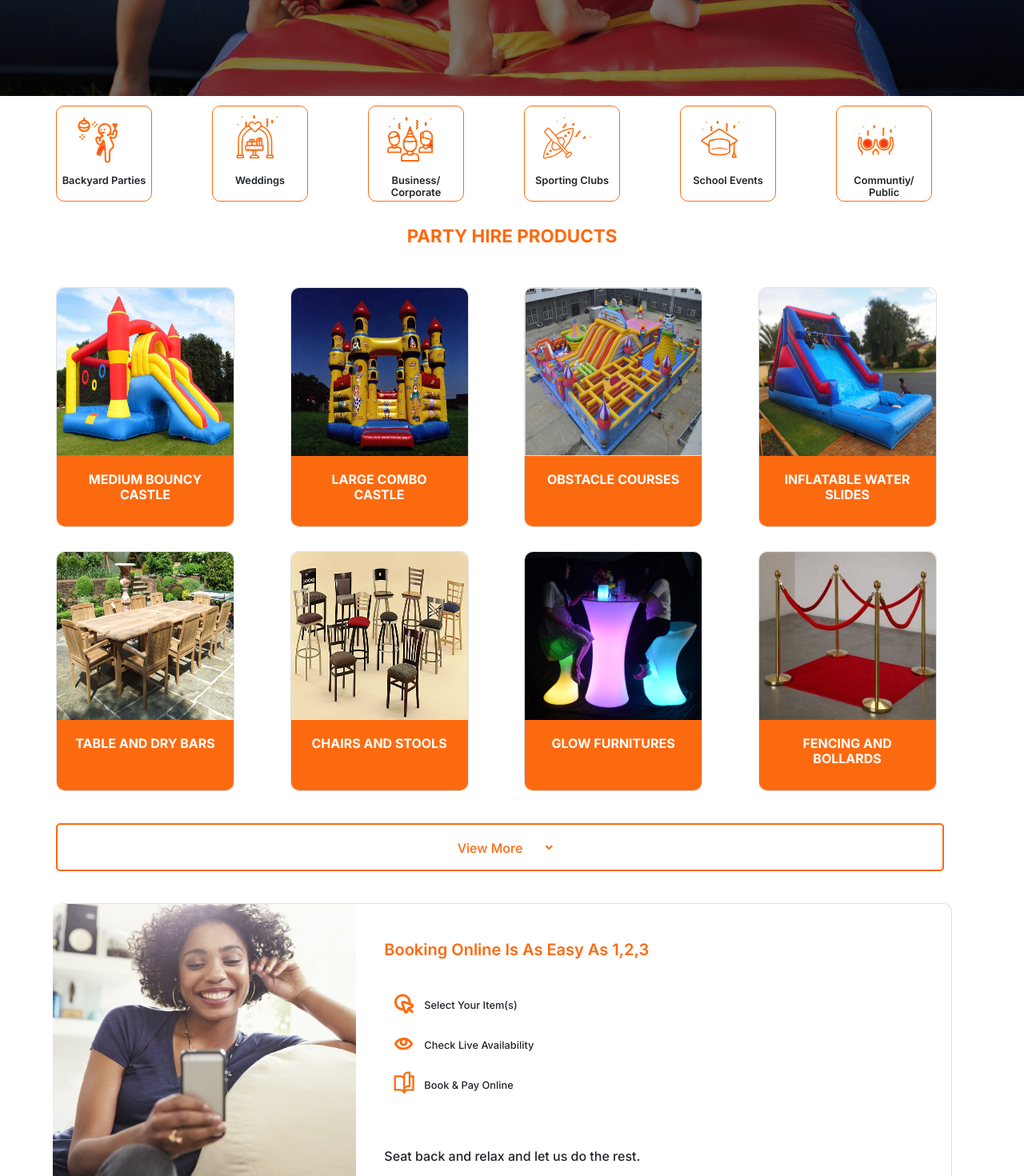
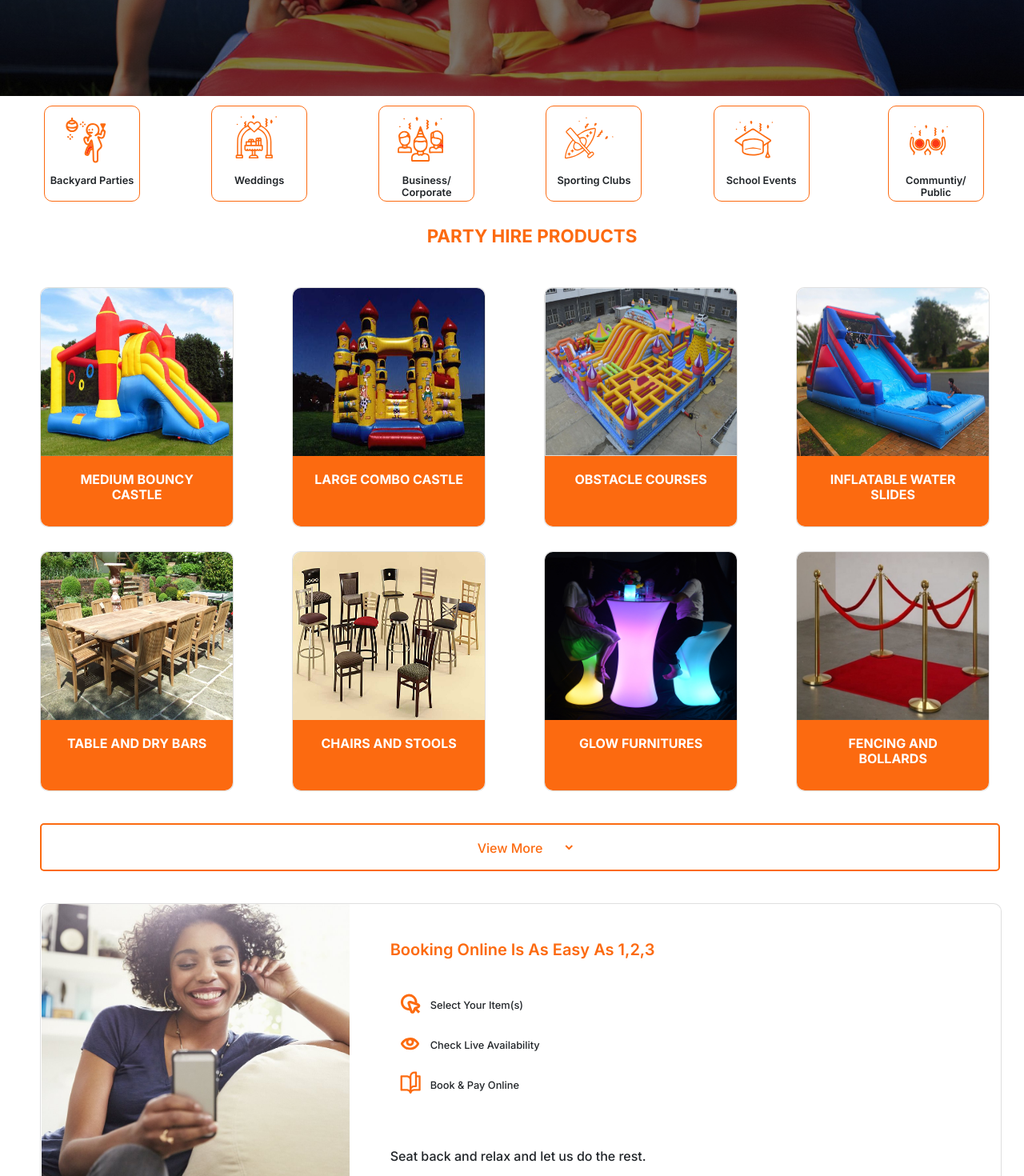
Before and after one commit to danieljohnson18/brisbane, a React (Create React App) app: page / in a window 1280 px wide. Shown: the part 480-1950 px from the top of the page at 80% size. Built offline with nearby package versions, Linux system fonts and the light colour scheme.

Commit message:
services and container

```diff
--- a/src/component/NavBar/NavBar.css
+++ b/src/component/NavBar/NavBar.css
@@ -14,6 +14,22 @@
 
 .container {
   padding: 0px;
+}
+
+element.style {
+  padding-left: 50px;
+}
+.container {
+  padding-left: 50px;
+}
+@media (min-width: 1200px) {
+  .container,
+  .container-lg,
+  .container-md,
+  .container-sm,
+  .container-xl {
+    max-width: 100%;
+  }
 }
 
 .container .navbar {
@@ -64,7 +80,7 @@
 .booking {
   border-radius: 20px;
   margin-bottom: 30px;
-  padding-right: 20px;
+  padding-right: 28px;
 }
 
 .booking .row {
@@ -100,6 +116,11 @@
   height: 351px;
   object-fit: cover;
   border-radius: 10px 0 0 10px;
+  padding-right: 10px;
+}
+
+.booking .img-fluid {
+  max-width: 97%;
 }
 
 .booking .card-text {
--- a/src/component/NavBar/NavBar.jsx
+++ b/src/component/NavBar/NavBar.jsx
@@ -29,7 +29,7 @@ const NavBar = ({
   return (
     <React.Fragment>
       <header className="header">
-        <div className="container-fluid mx-4">
+        <div className="container-fluid">
           <nav className="navbar navbar-expand-lg navbar-light ">
             <div className="container-fluid">
               <a class="navbar-brand branding" href="#"></a>
--- a/src/component/Services/Services.css
+++ b/src/component/Services/Services.css
@@ -4,6 +4,7 @@
 
 .services .row {
   margin-bottom: 30px;
+  padding-left: 5px;
 }
 
 .services .col {
--- a/src/component/Services/Services.jsx
+++ b/src/component/Services/Services.jsx
@@ -52,7 +52,7 @@ const Services = ({
               </div>
             </div>
           </div>
-          <div class="col-lg-2 col-md-4 col-sm-6">
+          <div class="col-lg-2 col-md-4 col-sm-6 pl-4">
             <div className="card">
               <img src={Community} class="card-img-top" alt="..." />
               <div className="card-body">
```
